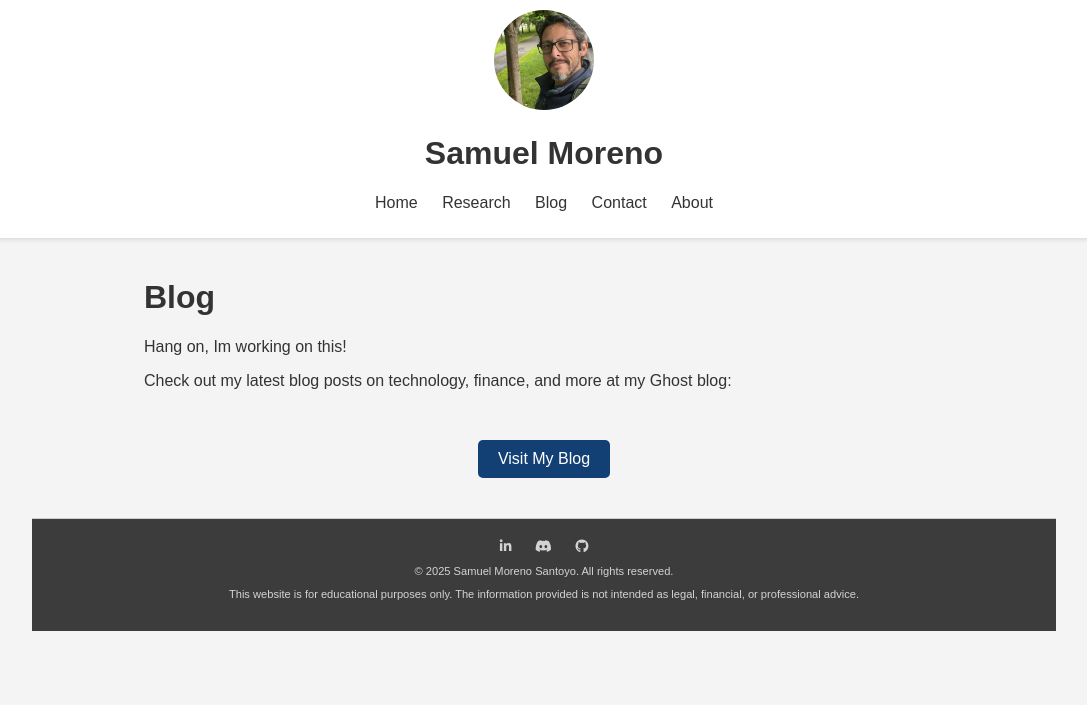
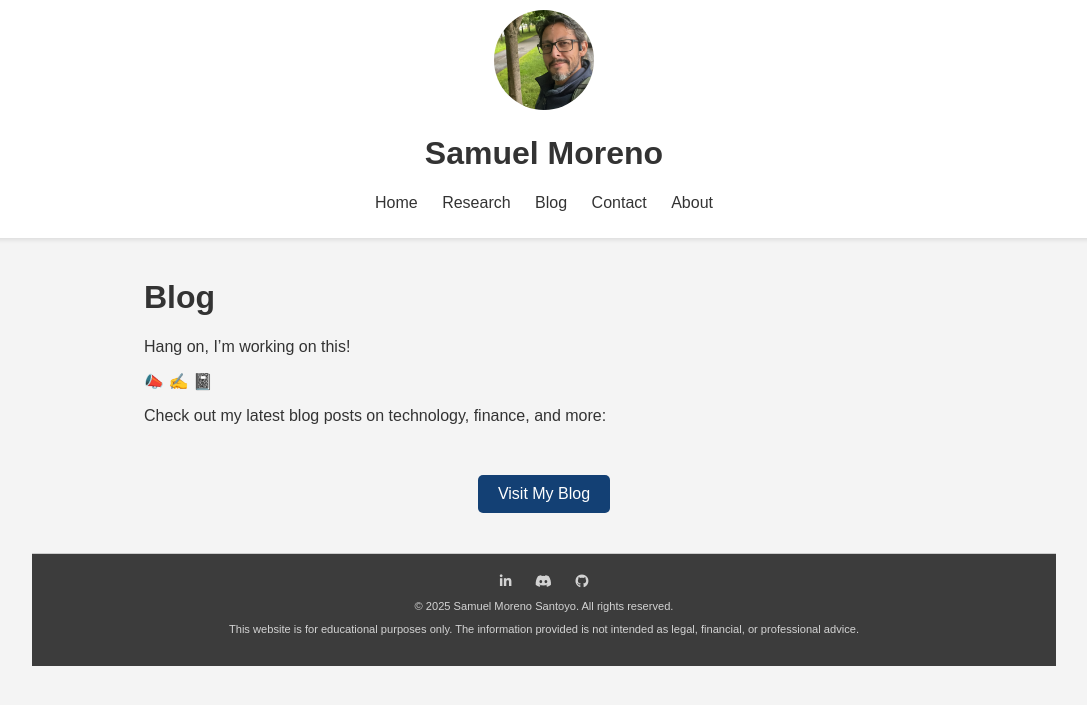
Before and after one commit to GregSom-MSc/GregSom-MSc.github.io, a Jekyll site: the page built from blog.md, in a window 1280 px wide. Shown: the top 705 px of the page, without its empty margins (96-1183 px from the left). Built offline with Jekyll 4.4.1, drawn with Linux system fonts in a browser that asks for light colours.

Commit message:
Update blog.md

```diff
--- a/blog.md
+++ b/blog.md
@@ -4,9 +4,11 @@ layout: default
 
 # Blog
 
-Hang on, Im working on this!
+Hang on, I'm working on this!
 
-<p>Check out my latest blog posts on technology, finance, and more at my Ghost blog:</p>
+📣 ✍️ 📓
+
+<p>Check out my latest blog posts on technology, finance, and more:</p>
 <br>
 <div style="text-align: center;">
     <a href="https://gsb-gregsomblog.ghost.io" target="_blank"
```
